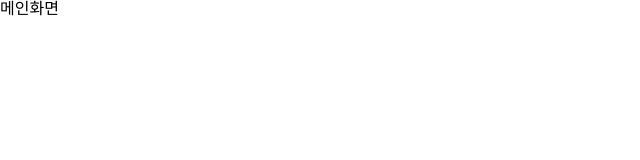
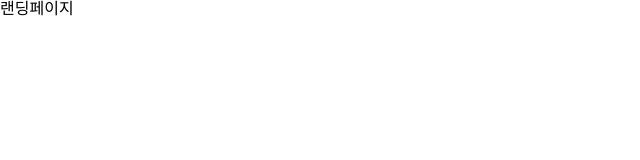
Before and after one commit to FrontStudy/React-Admin, a React (Create React App) app: page / in a window 1280 px wide. Shown: the top 160 px of the page, without its empty margins (0-640 px from the left). Built offline with nearby package versions, Linux system fonts and the light colour scheme.

Commit message:
[branch]

```diff
--- a/src/screen/Main.js
+++ b/src/screen/Main.js
@@ -4,7 +4,7 @@ function Main() {
   return (
     <div className='Main'>
         <h2>
-            메인화면
+          랜딩페이지
         </h2>
     </div>
   );
```
